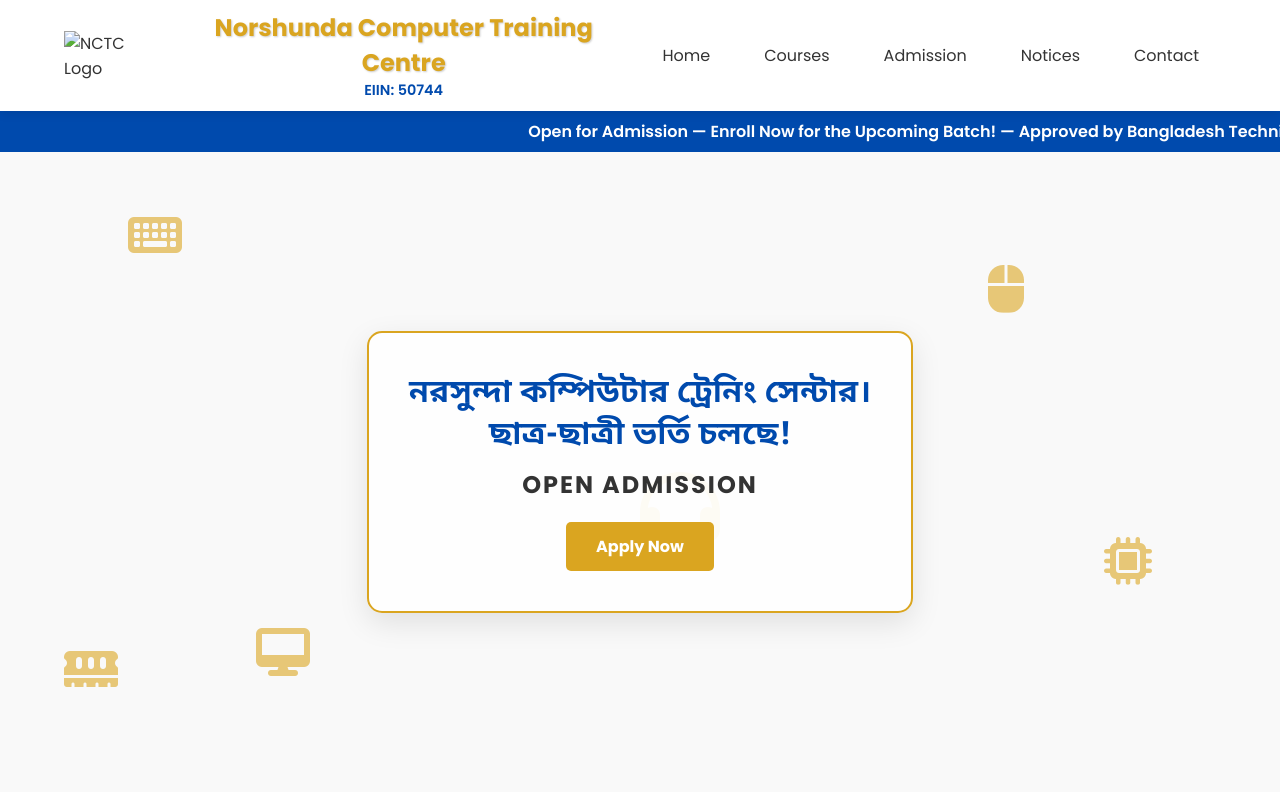
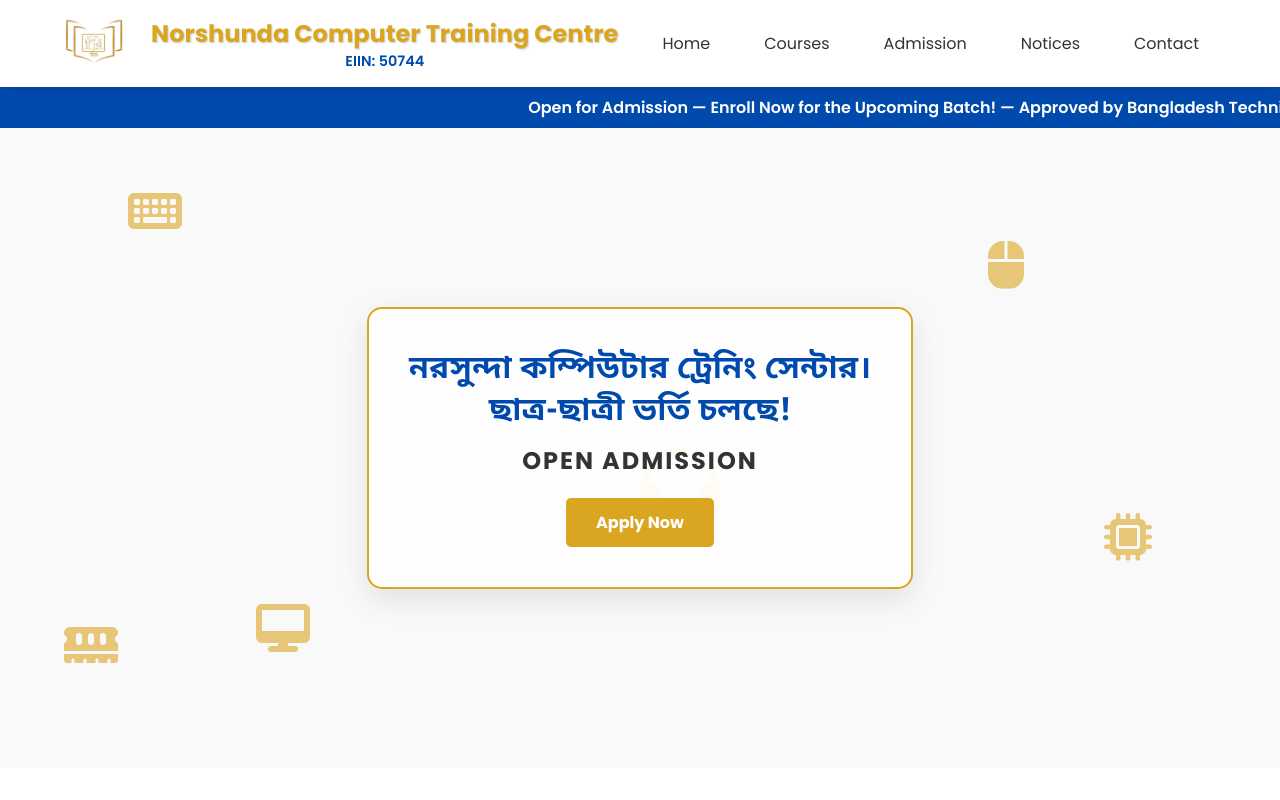
Before and after one commit to ather01714/website, a plain HTML site: page index.html in a window 1280 px wide. Shown: the top 800 px of the page. Drawn offline with Linux system fonts and the light colour scheme.

Commit message:
index.html

```diff
--- a/index.html
+++ b/index.html
@@ -16,7 +16,7 @@
 
     <header id="header">
         <div class="logo-container" onclick="location.reload()">
-            <img src="Nctc_logo.jpg" alt="NCTC Logo" class="main-logo">
+            <img src="Web_logo/nctc_logo.png" alt="NCTC Logo" class="main-logo">
         </div>
 
         <div class="institute-identity">
@@ -250,4 +250,5 @@
 
     <script src="script.js"></script>
 </body>
+
 </html>
```
